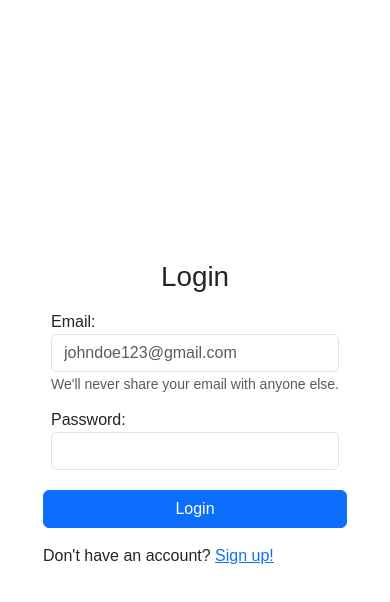
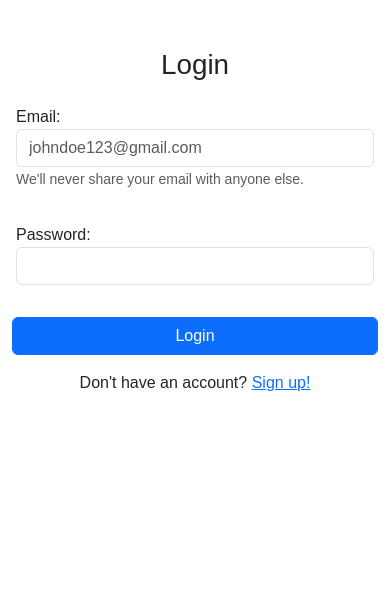
Before and after one commit to alejaalvar/chat-frontend, a React (Vite) app in the folder react-form/: page /login in a window 390 px wide. Shown: the top 602 px of the page. Built offline with nearby package versions, Linux system fonts and the light colour scheme.

Commit message:
fix: vertical viewport stretching on mobile add: css grid for dyamic sizing of form

```diff
--- a/react-form/src/pages/LoginPage.tsx
+++ b/react-form/src/pages/LoginPage.tsx
@@ -8,29 +8,33 @@ function LoginPage() {
     }
 
     return (
-        <div className="container d-flex min-vh-100">
-            <main className="m-auto">
+        <div className="container d-flex align-items-center justify-content-center py-5">
+            <main>
             <div className="d-flex justify-content-center">
                 <h1>Login</h1>
             </div>
                 <form onSubmit={handleSubmit}>
-                    <div className="form-group m-1 p-1">
+                    <div className="row">
+                        <div className="form-group p-3 col-12">
                             <label htmlFor="email">Email: </label>
                             <input className="form-control" placeholder="johndoe123@gmail.com" id="email" type="email" aria-describedby="emailHelp" required/>
                             <small id="emailHelp" className="form-text text-muted">We'll never share your email with anyone else.</small>
                         </div>
-                    <div className="form-group m-1 p-1">
+                        <div className="form-group p-3 col-12">
                             <label htmlFor="password">Password: </label>
                             <input className="form-control" id="password" type="password" required/>
                         </div>
                         <div className="d-flex justify-content-center my-3">
                             <button className="btn btn-primary w-100" type="submit">Login</button>
                         </div>
+                    </div>
                 </form>
+                <div className="d-flex justify-content-center">
                     <p>
                         Don't have an account?{" "}
                         <Link to="/signup">Sign up!</Link>
                     </p>
+                </div>
             </main>
         </div>
     )
```
Lines whose indentation alone changed are shown as unchanged.
